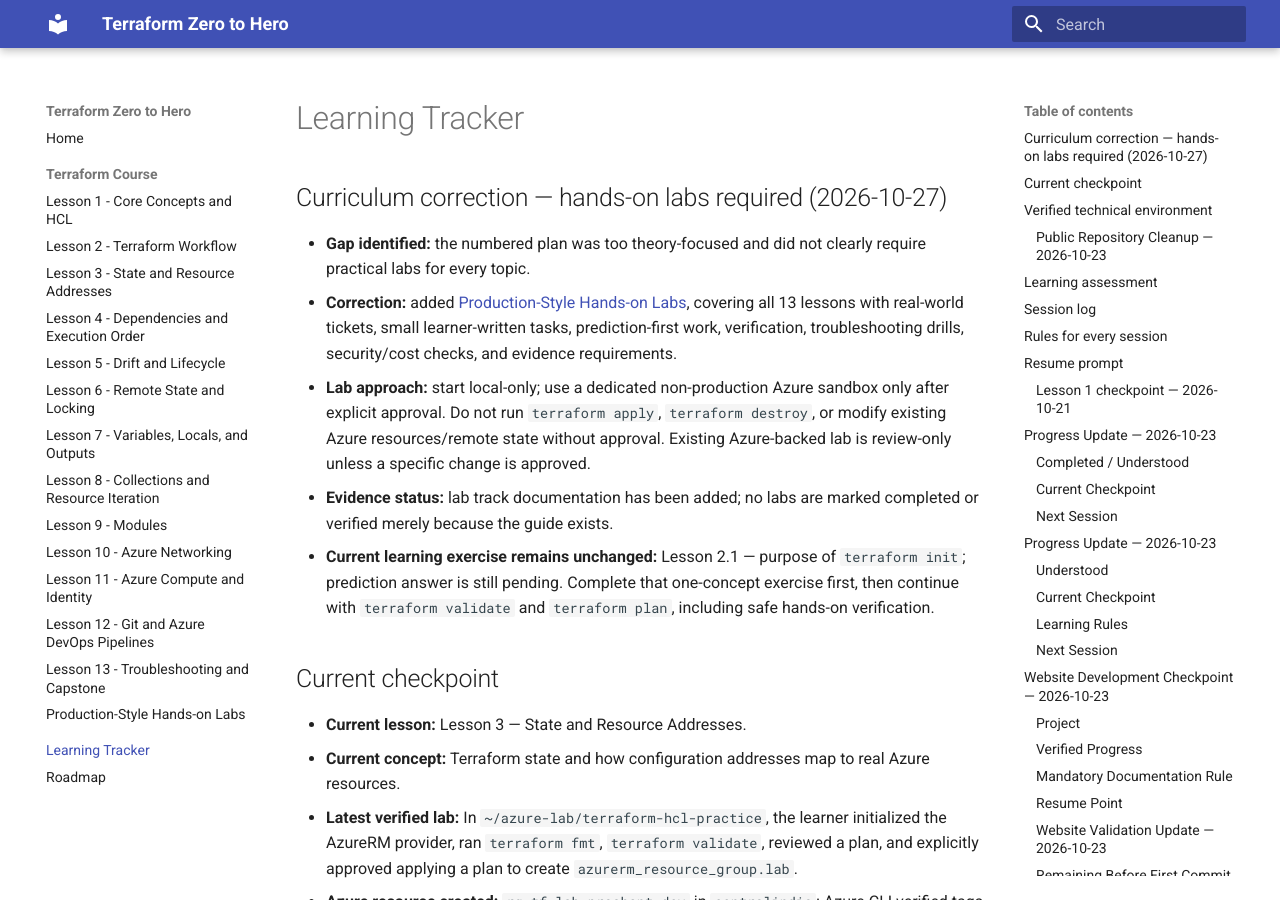
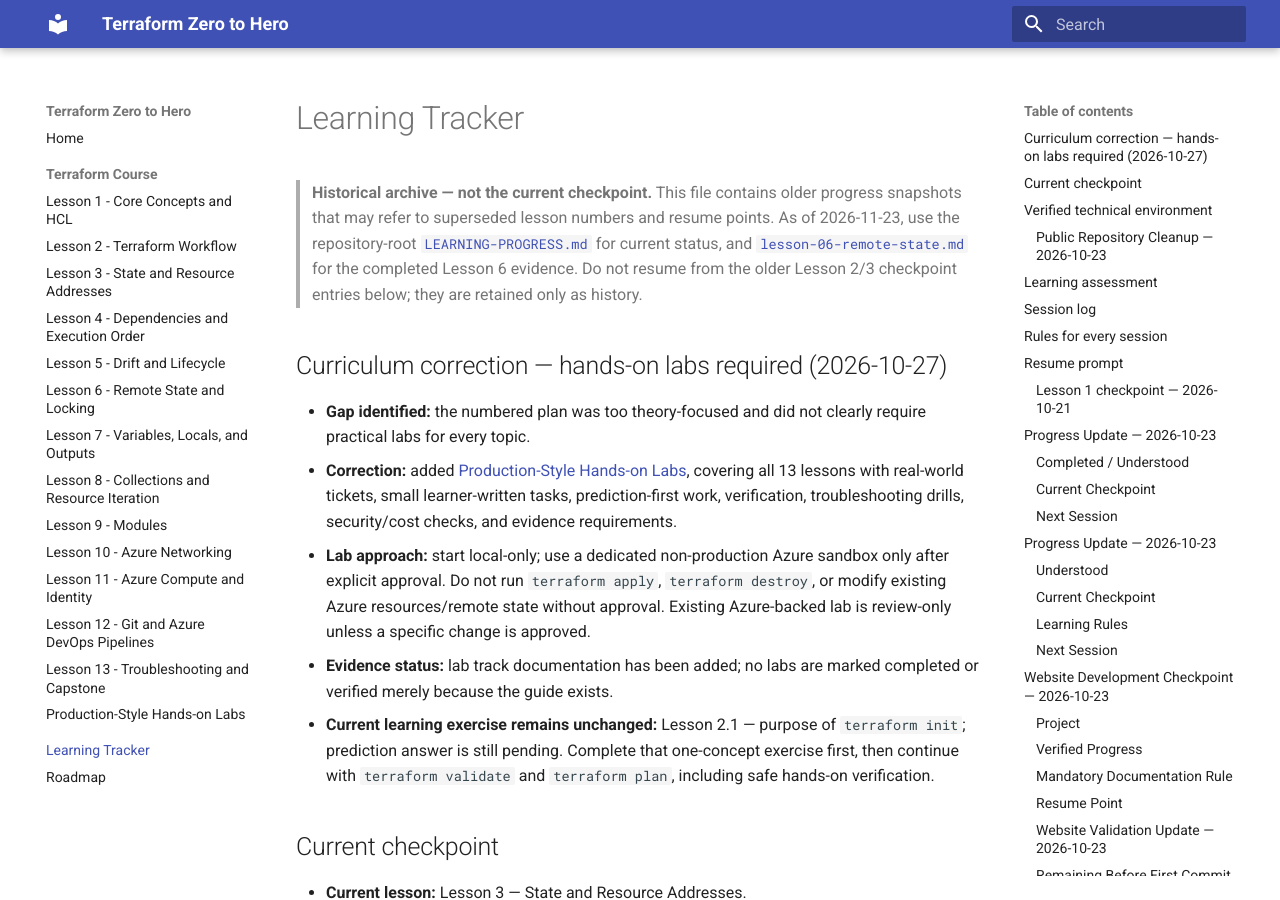
Before and after one commit to pshewale-dev/terraform-azure-lab, an MkDocs documentation site: the page built from docs/LEARNING-PROGRESS.md, in a window 1280 px wide and 900 px high. Built offline with MkDocs 1.6.1 and Material for MkDocs 9.7.7, drawn with Linux system fonts in a browser that asks for light colours.

Commit message:
Mark legacy learning tracker as historical archive

```diff
--- a/docs/LEARNING-PROGRESS.md
+++ b/docs/LEARNING-PROGRESS.md
@@ -1,3 +1,5 @@
+> **Historical archive — not the current checkpoint.** This file contains older progress snapshots that may refer to superseded lesson numbers and resume points. As of 2026-11-23, use the repository-root [`LEARNING-PROGRESS.md`](../LEARNING-PROGRESS.md) for current status, and [`lesson-06-remote-state.md`](lesson-06-remote-state.md) for the completed Lesson 6 evidence. Do not resume from the older Lesson 2/3 checkpoint entries below; they are retained only as history.
+
 ## Curriculum correction — hands-on labs required (2026-10-27)
 
 - **Gap identified:** the numbered plan was too theory-focused and did not clearly require practical labs for every topic.
```
